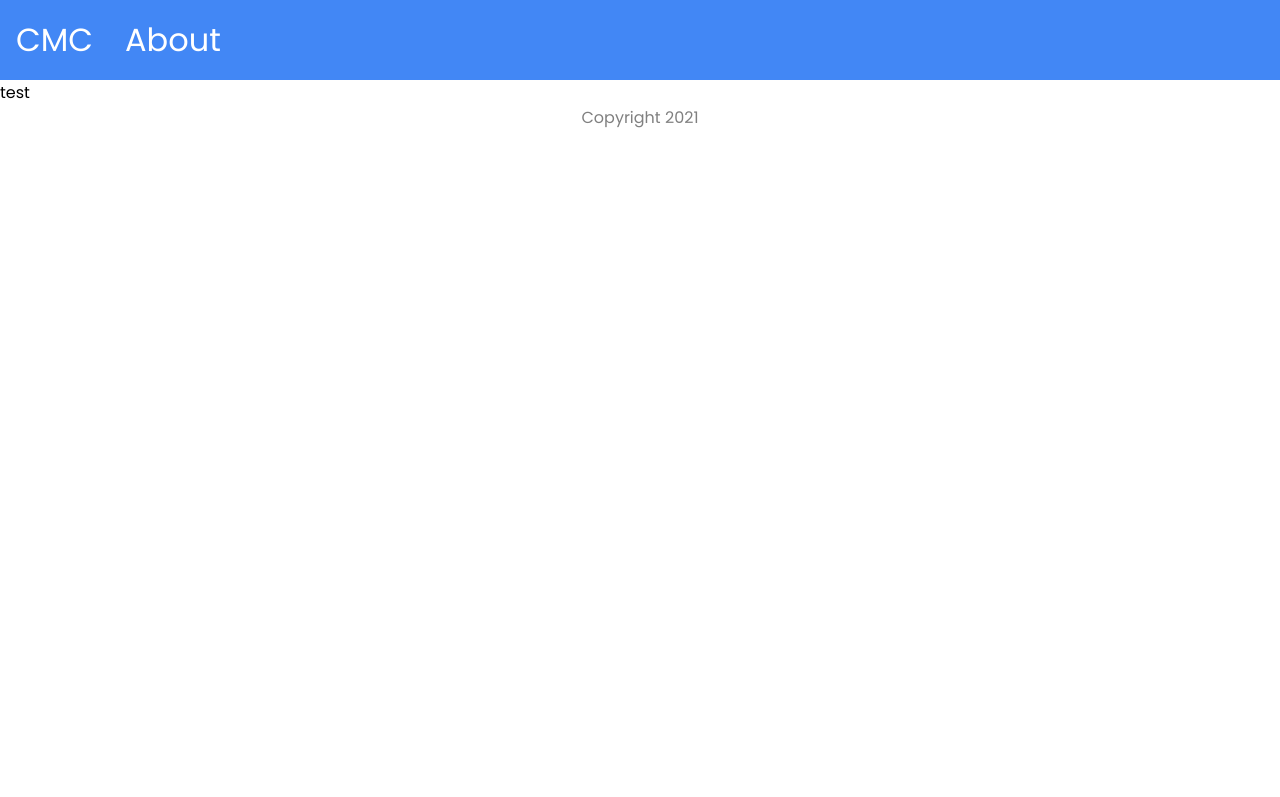
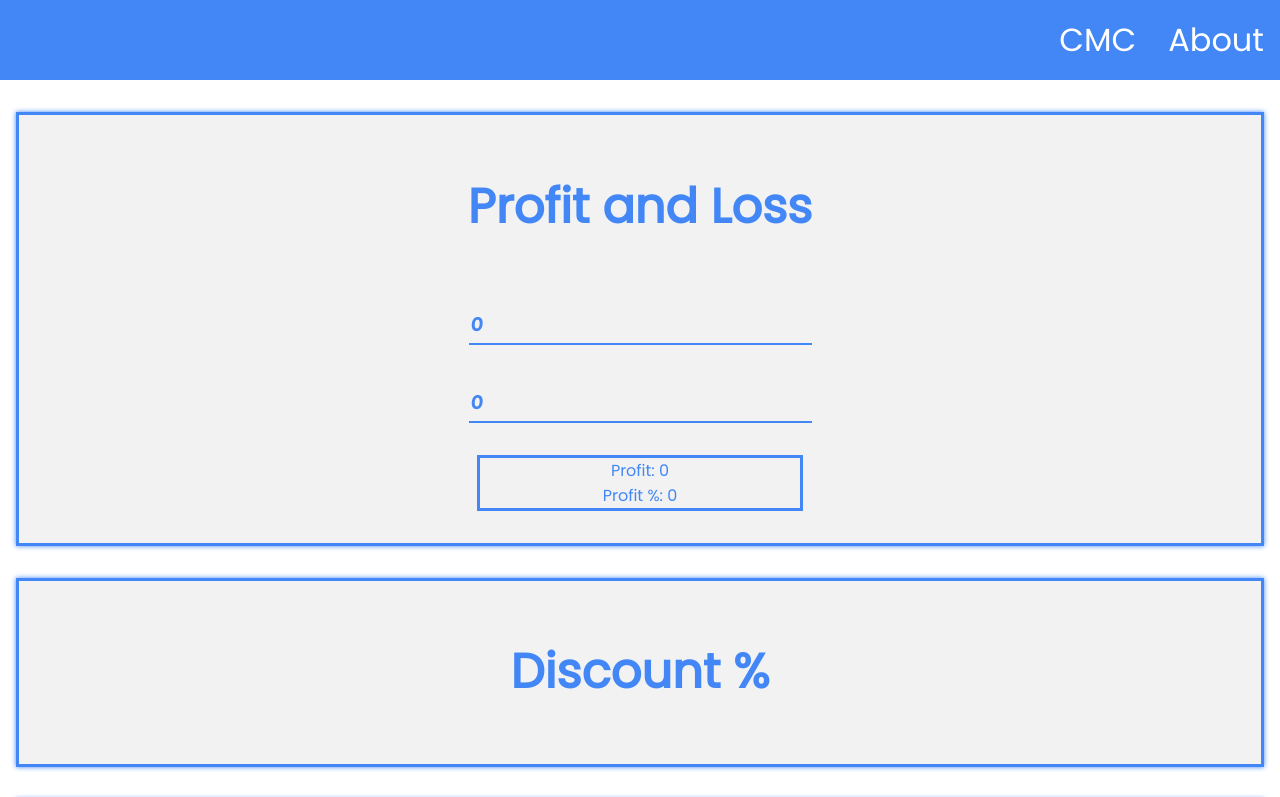
Before and after one commit to mitheelgajare/commercial-math-calculator, a Next.js app in the folder client/: page / in a window 1280 px wide. Shown: the top 797 px of the page. Built offline with nearby package versions, Linux system fonts and the light colour scheme.

Commit message:
Progress done on index page

```diff
--- a/client/pages/index.tsx
+++ b/client/pages/index.tsx
@@ -2,7 +2,82 @@ import React, { useState, useEffect } from "react";
 import type { NextPage } from "next";
 
 const Index: NextPage = () => {
-  return <div>test</div>;
+  // variables
+
+  const [costPrice, setCostPrice] = useState<number>(0);
+  const [sellingPrice, setSellingPrice] = useState<number>(0);
+  const [markedPrice, setMarkedPrice] = useState<number>(0);
+  const [discountPercent, setDiscountPercent] = useState<number>(0);
+  const [profitOrLoss, setProfitOrLoss] = useState<number>(0);
+  const [profitOrLossPercent, setProfitOrLossPercent] = useState<number>(0);
+  const [discount, setDiscount] = useState<number>(0);
+  const [gstPercent, setGstPercent] = useState<number>(0);
+  const [priceAfterDiscount, setPriceAfterDiscount] = useState<number>(0);
+  const [gst, setGst] = useState<number>(0);
+  const [priceAfterGst, setPriceAfterGst] = useState<number>(0);
+
+  // useEffects
+
+  useEffect(() => {
+    if (costPrice && sellingPrice) {
+      setProfitOrLoss(sellingPrice - costPrice);
+
+      // if (profitOrLoss >= 0) {
+      //   console.log(profitOrLoss);
+
+      //   setProfitOrLossPercent((profitOrLoss / costPrice) * 100);
+      // } else {
+      //   setProfitOrLossPercent(((profitOrLoss * -1) / costPrice) * 100);
+      // }
+    } else {
+      setProfitOrLoss(0);
+      setProfitOrLossPercent(0);
+    }
+  }, [costPrice, sellingPrice]);
+
+  return (
+    <div className="index-page">
+      <div className="profit-loss common">
+        <h2>Profit and Loss</h2>
+        <form action="">
+          <input
+            type="number"
+            placeholder="Cost Price ( CP )"
+            value={costPrice}
+            required
+            onChange={e => setCostPrice(parseFloat(e.target.value))}
+          />
+          <br />
+          <input
+            type="number"
+            placeholder="Selling Price ( SP )"
+            value={sellingPrice}
+            required
+            onChange={e => setSellingPrice(parseFloat(e.target.value))}
+          />
+          <div className="output">
+            {profitOrLoss >= 0 ? (
+              <React.Fragment>
+                <span>Profit: {profitOrLoss}</span> <br />
+                <span>Profit %: {profitOrLossPercent}</span>
+              </React.Fragment>
+            ) : (
+              <React.Fragment>
+                <span>Loss: {profitOrLoss * -1}</span> <br />
+                <span>Loss%: {profitOrLossPercent}</span>
+              </React.Fragment>
+            )}{" "}
+          </div>
+        </form>
+      </div>
+      <div className="discount common">
+        <h2>Discount %</h2>
+      </div>
+      <div className="gst common">
+        <h2>Taxes ( GST )</h2>
+      </div>
+    </div>
+  );
 };
 
 export default Index;
--- a/client/styles/App.css
+++ b/client/styles/App.css
@@ -35,9 +35,9 @@ body {
   display: -webkit-box;
   display: -ms-flexbox;
   display: flex;
-  -webkit-box-pack: start;
-      -ms-flex-pack: start;
-          justify-content: flex-start;
+  -webkit-box-pack: end;
+      -ms-flex-pack: end;
+          justify-content: flex-end;
   -webkit-box-align: center;
       -ms-flex-align: center;
           align-items: center;
@@ -49,4 +49,66 @@ body {
   text-decoration: none;
   color: white;
 }
+
+.index-page {
+  padding: 1rem;
+  display: -ms-grid;
+  display: grid;
+  -ms-grid-columns: 1fr;
+      grid-template-columns: 1fr;
+  grid-auto-rows: minmax(10vh, auto);
+}
+
+.index-page .common {
+  background: #f2f2f2;
+  border: 3px solid #4287f5;
+  margin: 1rem 0;
+  padding: 1rem;
+  -webkit-box-shadow: 0 0 0.313rem #4287f5;
+          box-shadow: 0 0 0.313rem #4287f5;
+  text-align: center;
+}
+
+.index-page .common h2 {
+  color: #4287f5;
+  font-size: 3rem;
+}
+
+.index-page .common input {
+  font-family: "Pacifico", cursive;
+  outline: none;
+  border: none;
+  background: transparent;
+  border-bottom: 2px solid #4287f5;
+  font-size: 1.5rem;
+  margin: 1rem 0;
+  color: #4287f5;
+}
+
+.index-page .common input::-webkit-input-placeholder {
+  font-family: "Pacifico", cursive;
+  color: #4287f5;
+}
+
+.index-page .common input:-ms-input-placeholder {
+  font-family: "Pacifico", cursive;
+  color: #4287f5;
+}
+
+.index-page .common input::-ms-input-placeholder {
+  font-family: "Pacifico", cursive;
+  color: #4287f5;
+}
+
+.index-page .common input::placeholder {
+  font-family: "Pacifico", cursive;
+  color: #4287f5;
+}
+
+.index-page .common .output {
+  color: #4287f5;
+  max-width: 25vw;
+  margin: 1rem auto;
+  border: 3px solid #4287f5;
+}
 /*# sourceMappingURL=App.css.map */
--- a/client/styles/App.scss
+++ b/client/styles/App.scss
@@ -4,3 +4,4 @@
 @import "./button";
 @import "./footer";
 @import "./navbar";
+@import "./index";
--- /dev/null
+++ b/client/styles/_index.scss
@@ -0,0 +1,42 @@
+.index-page {
+  padding: 1rem;
+  display: grid;
+  grid-template-columns: 1fr;
+  grid-auto-rows: minmax(10vh, auto);
+
+  .common {
+    background: $background-color-secondary;
+    border: 3px solid $primary-color;
+    margin: 1rem 0;
+    padding: 1rem;
+    box-shadow: 0 0 0.313rem $primary-color;
+    text-align: center;
+
+    h2 {
+      color: $primary-color;
+      font-size: 3rem;
+    }
+
+    input {
+      font-family: "Pacifico", cursive;
+      outline: none;
+      border: none;
+      background: transparent;
+      border-bottom: 2px solid $primary-color;
+      font-size: 1.5rem;
+      margin: 1rem 0;
+      color: $primary-color;
+      &::placeholder {
+        font-family: "Pacifico", cursive;
+        color: $primary-color;
+      }
+    }
+
+    .output {
+      color: $primary-color;
+      max-width: 25vw;
+      margin: 1rem auto;
+      border: 3px solid $primary-color;
+    }
+  }
+}
--- a/client/styles/_navbar.scss
+++ b/client/styles/_navbar.scss
@@ -1,7 +1,7 @@
 .navbar {
   background: $primary-color;
   display: flex;
-  justify-content: flex-start;
+  justify-content: flex-end;
   align-items: center;
 
   a {
```
Also changed, not shown: 2 other files (tests, documents, lock files or other folders).
